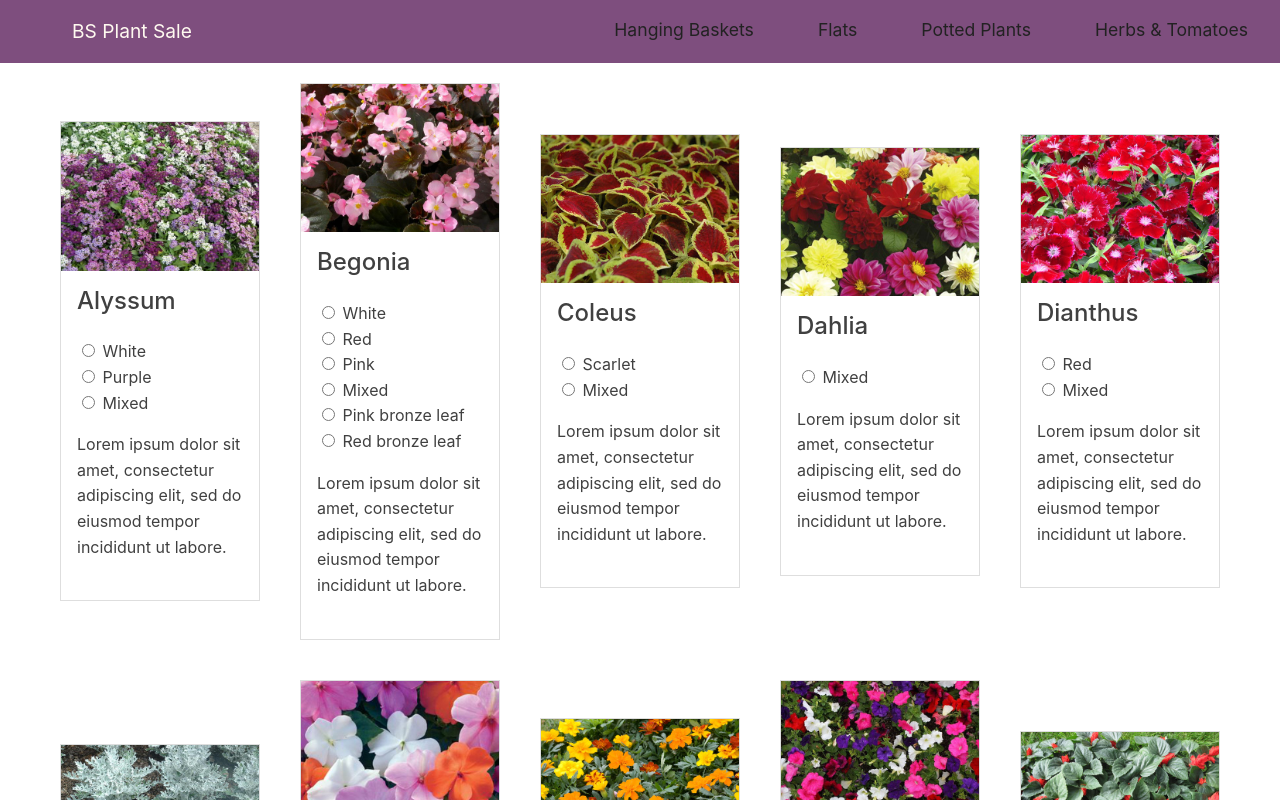
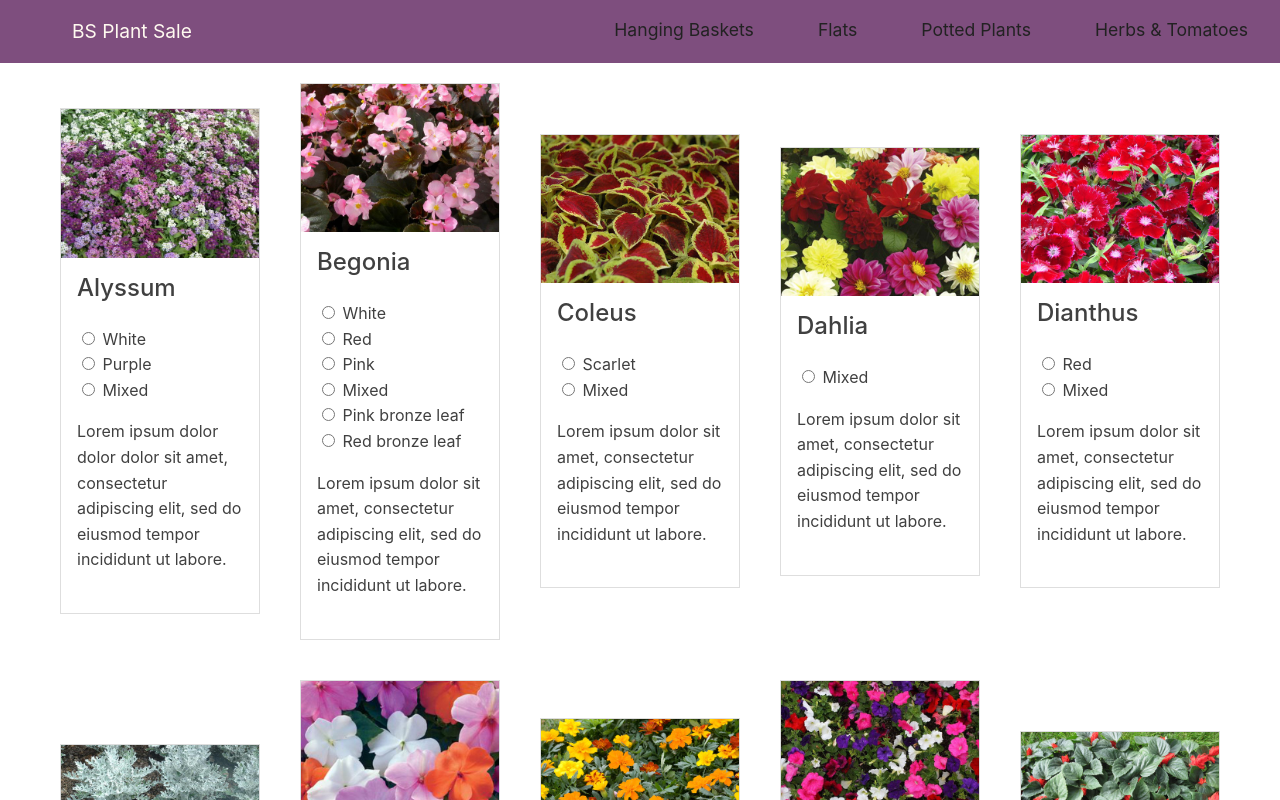
Before and after one commit to betsystevens/flowersale, a React (Create React App) app: page /flats in a window 1280 px wide. Shown: the top 800 px of the page. Built offline with nearby package versions, Linux system fonts and the light colour scheme.

Commit message:
testing commit on shared repository

```diff
--- a/src/shared/flats.js
+++ b/src/shared/flats.js
@@ -5,7 +5,7 @@ export const FLATS =
     name: 'Alyssum',
     variety: ['white', 'purple', 'mixed'],
     container: 'flat',
-    description: 'Lorem ipsum dolor sit amet, consectetur adipiscing elit, sed do eiusmod tempor incididunt ut labore.',
+    description: 'Lorem ipsum dolor dolor dolor sit amet, consectetur adipiscing elit, sed do eiusmod tempor incididunt ut labore.',
     image: '/assets/images/flats/alyssumMixed512x138.jpg'
   },
   {
```
